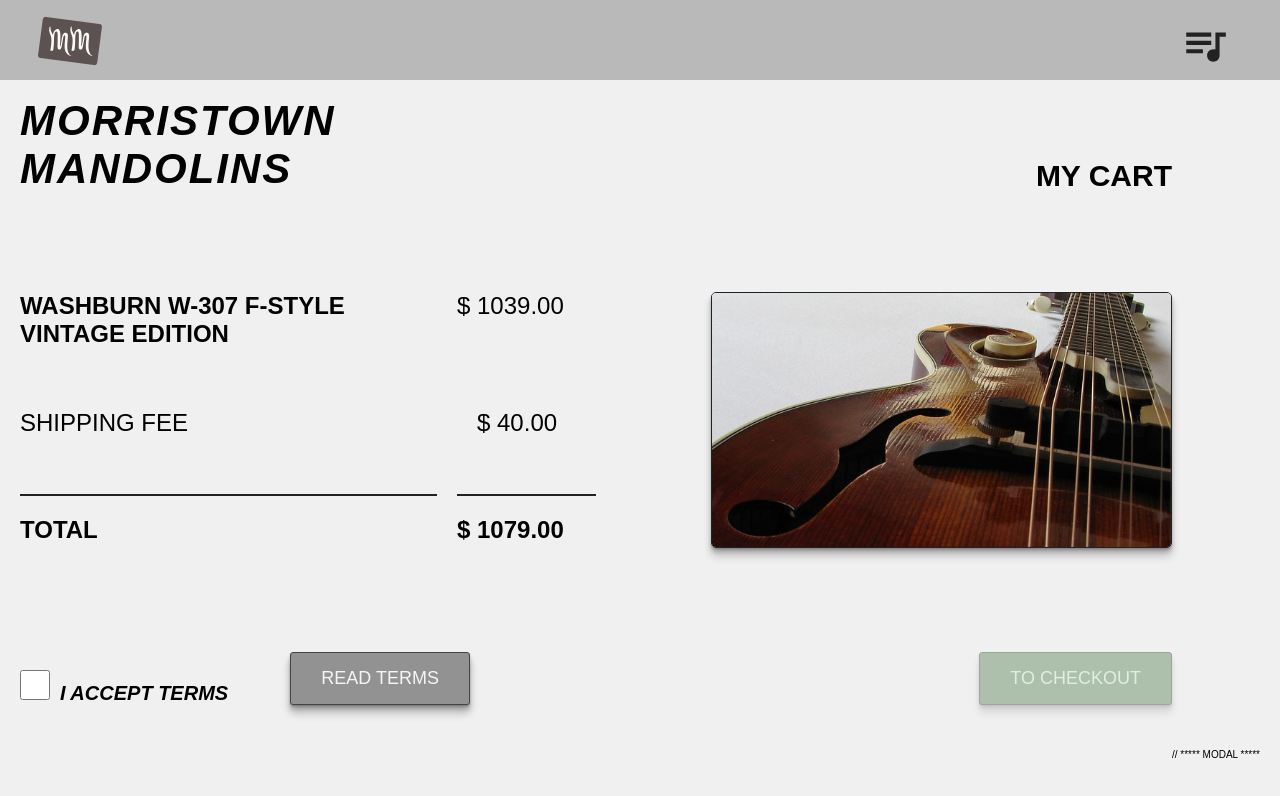
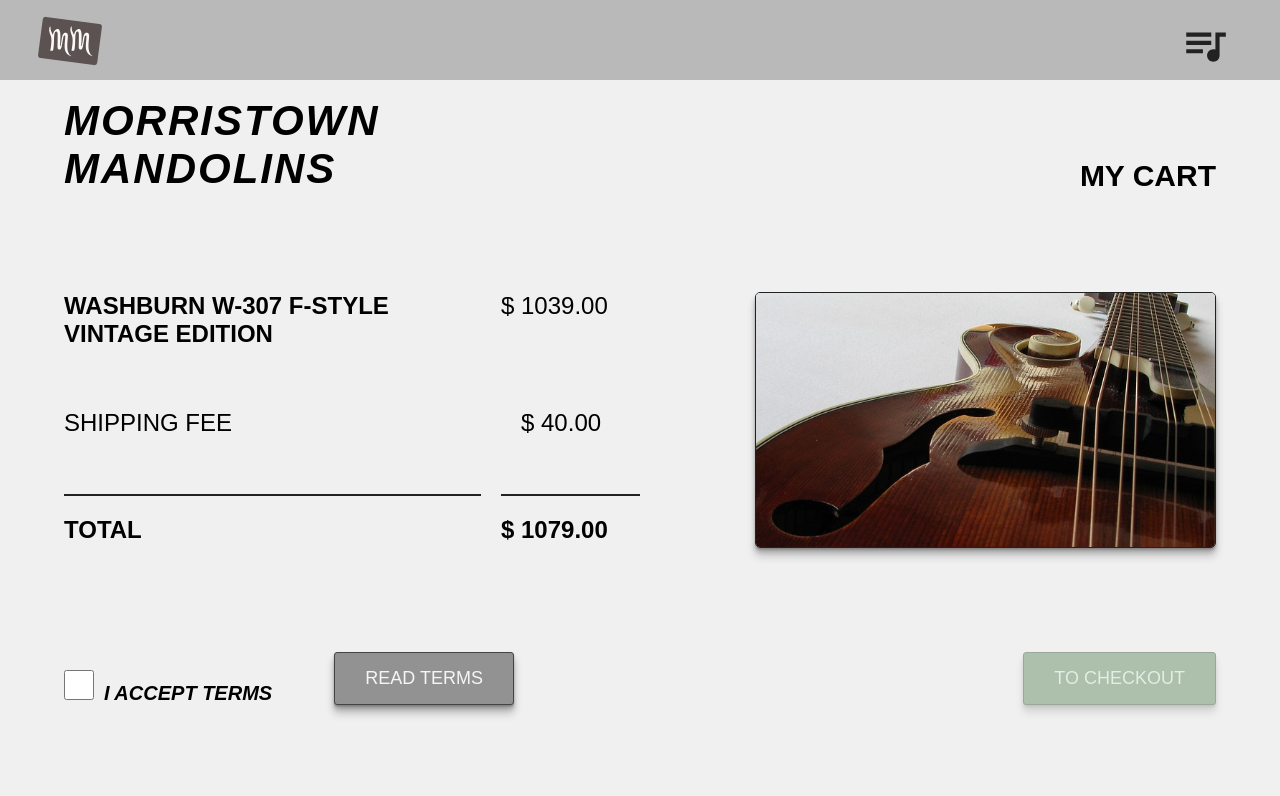
Before and after one commit to Patrick-Svensson/morristown-react, a React (Create React App) app: page / in a window 1280 px wide. Shown: the top 796 px of the page. Built offline with nearby package versions, Linux system fonts and the light colour scheme; a web font is replaced by a local one.

Commit message:
Adjust comments jsx syntax.

```diff
--- a/src/Header/Navbar.js
+++ b/src/Header/Navbar.js
@@ -4,7 +4,9 @@
 import { MdQueueMusic } from "react-icons/md";
 
 const Navbar = () => {
-    // Toggle menu.
+    {
+        /*Toggle menu.*/
+    }
     const [showMenu, setShowMenu] = useState(false);
     const openMenu = () => setShowMenu(true);
     const closeMenu = () => setShowMenu(false);
--- a/src/Section/Cart.js
+++ b/src/Section/Cart.js
@@ -3,10 +3,14 @@
 import image from "../Assets/Images/mandolin-react.jpg";
 
 const Cart = () => {
-    // Activate checkout button when checkbox is checked.
+    {
+        /* Activate checkout button when checkbox is checked. */
+    }
     const [checked, setChecked] = useState(false);
     const activateCheckOutBtn = () => setChecked(!checked);
-    // Toggle terms modal.
+    {
+        /* Toggle terms modal.*/
+    }
     const [termsClicked, setTermsClicked] = useState(false);
     const activateModal = () => setTermsClicked(true);
     const closeModal = () => setTermsClicked(false);
@@ -58,7 +62,7 @@
                     </div>
                 </div>
             </div>
-            // ***** Modal *****
+            {/* ***** Modal ***** */}
             <div className={termsClicked ? "modal-container ActivateModalContainer" : "modal-container"} onClick={closeModal}>
                 <div className="modal">
                     <div className="modal__X-wrapper" onClick={closeModal}>
```
